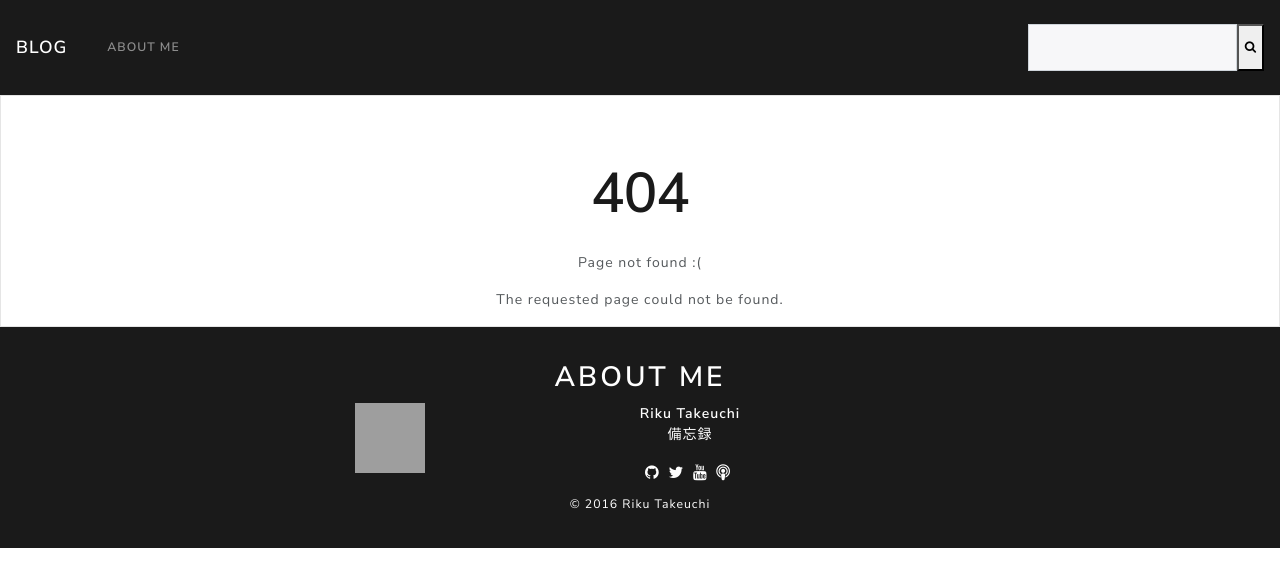
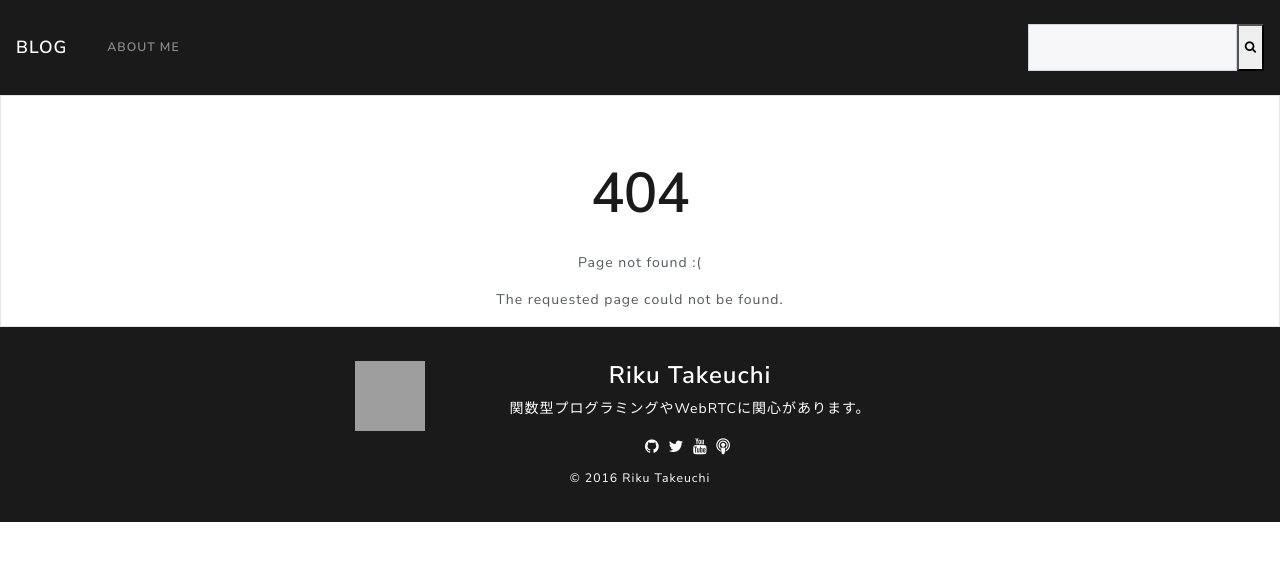
Before and after one commit to rikuson/rikuson, a Jekyll site: the page built from 404.html, in a window 1280 px wide. Shown: the top 587 px of the page. Built offline with Jekyll 4.4.1, drawn with Linux system fonts in a browser that asks for light colours; nearby versions of some CDN libraries; a script that is not in the unit is left out; grey boxes are pictures that could not be loaded.

Commit message:
chore: update description

```diff
--- a/_config.yml
+++ b/_config.yml
@@ -18,7 +18,7 @@ email: rikuson@users.noreply.github.com
 username: Riku Takeuchi
 date_of_issue: 2016
 description: >- # this means to ignore newlines until "baseurl:"
-  備忘録
+  関数型プログラミングやWebRTCに関心があります。
 baseurl: "" # the subpath of your site, e.g. /blog
 url: "" # the base hostname & protocol for your site, e.g. http://example.com
 permalink: /:title/
--- a/_includes/footer_content.html
+++ b/_includes/footer_content.html
@@ -1,11 +1,10 @@
-<h2 class="text-white">About Me</h2>
 <div class="row mb-2">
 	<div class="col-sm-2">
 		<img class="img-fluid" src="https://avatars.githubusercontent.com/u/11563968?s=200" alt="profile">
 	</div>
 	<div class="col-sm-10">
 		<dl class="dl-inline">
-			<dt>{{ site.username }}</dt>
+			<dt class="h3 text-white">{{ site.username }}</dt>
 			<dd>{{ site.description }}</dd>
 		</dl>
     <a class="text-white mr-1" style="font-size: 1rem;" href="https://github.com/rikuson"><i class="fa fa-github"></i></a>
```
Also changed, not shown: about.md (deleted, +0 -7 lines).
